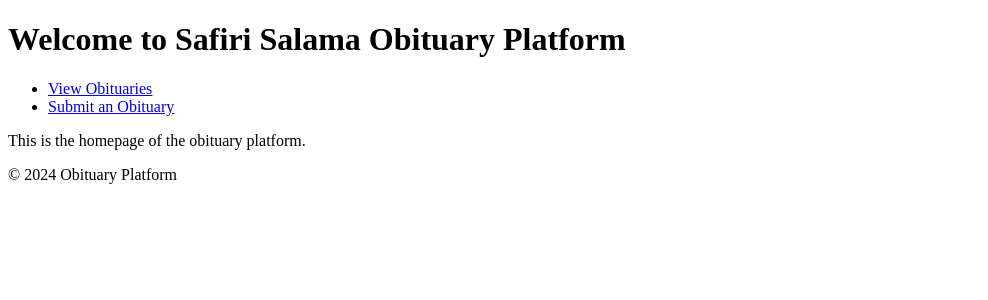
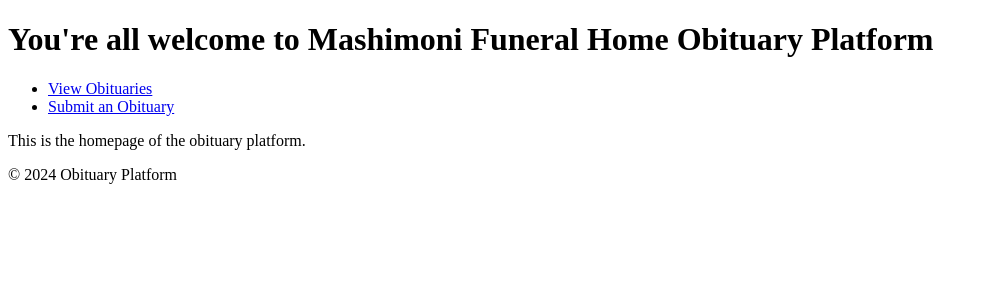
Before and after one commit to trevor90579057/obituary, a Django app: page /homepage/ in a window 1280 px wide. Shown: the top 300 px of the page, without its empty margins (0-988 px from the left). Run offline with Django 5.2, Linux system fonts and the light colour scheme.

Commit message:
Update homepage.html

```diff
--- a/treva/obituary_platform/obituaries/templates/homepage.html
+++ b/treva/obituary_platform/obituaries/templates/homepage.html
@@ -7,7 +7,7 @@
 </head>
 <body>
     <header>
-        <h1>Welcome to Safiri Salama Obituary Platform</h1>
+        <h1>You're all welcome to Mashimoni Funeral Home Obituary Platform</h1>
     </header>
     <nav>
         <ul>
```
